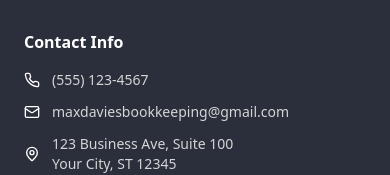
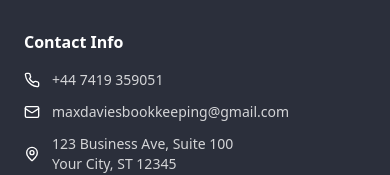
Before and after one commit to maxdaviessoftware/maxdaviesbookkeeping, a React (Vite) app: page / in a window 390 px wide. Shown: the part 10767-10942 px from the top of the page. Built offline with nearby package versions, Linux system fonts and the light colour scheme.

Commit message:
Update phone number
Update the phone number to +44 7419 359051 in the header and footer.

```diff
--- a/src/components/Footer.tsx
+++ b/src/components/Footer.tsx
@@ -46,7 +46,7 @@ const Footer = () => {
             <div className="space-y-3 text-sm text-background/80">
               <div className="flex items-center space-x-3">
                 <Phone className="w-4 h-4 text-background" />
-                <span>(555) 123-4567</span>
+                <span>+44 7419 359051</span>
               </div>
               <div className="flex items-center space-x-3">
                 <Mail className="w-4 h-4 text-background" />
--- a/src/components/Header.tsx
+++ b/src/components/Header.tsx
@@ -27,7 +27,7 @@ const Header = () => {
             <div className="hidden lg:flex items-center space-x-4 text-sm text-text-light">
               <div className="flex items-center space-x-2">
                 <Phone className="w-4 h-4" />
-                <span>(555) 123-4567</span>
+                <span>+44 7419 359051</span>
               </div>
               <div className="flex items-center space-x-2">
                 <Mail className="w-4 h-4" />
```
